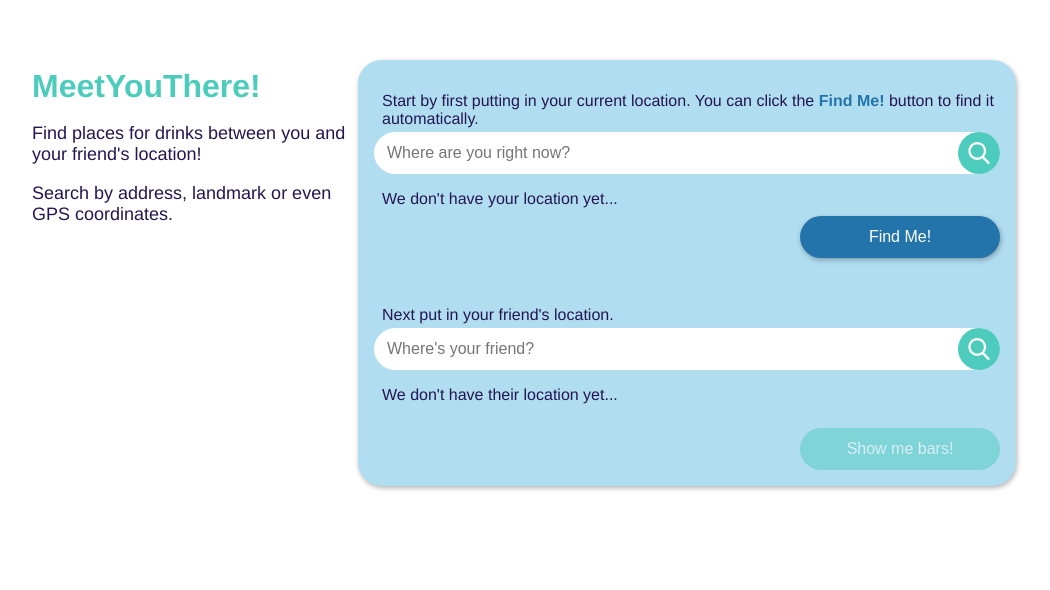
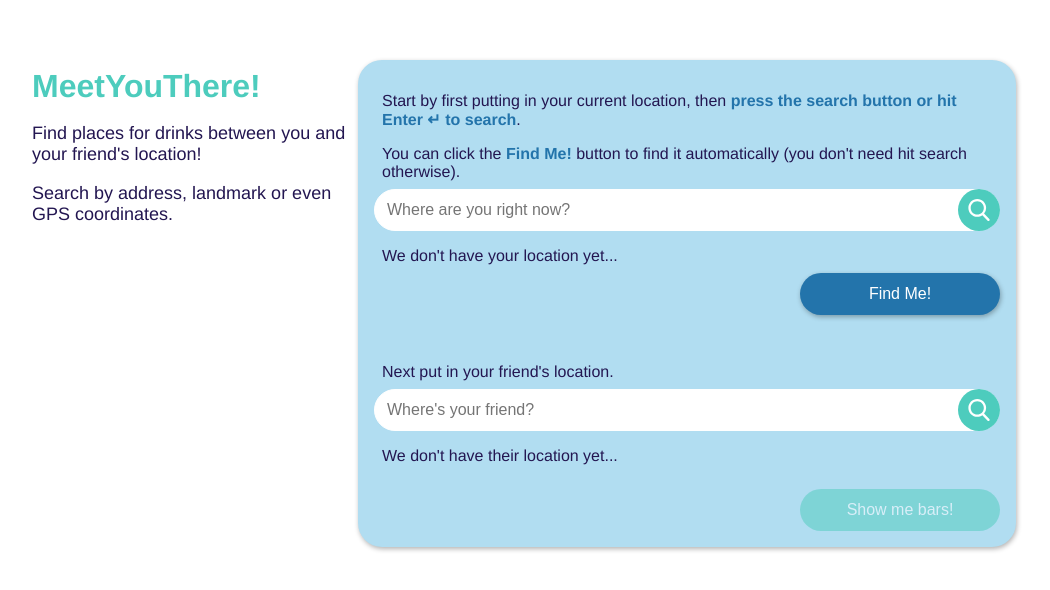
Before and after one commit to nichgalea/Meet-You-There, a Vue app: page / in a window 1280 px wide. Shown: the top 590 px of the page, without its empty margins (120-1170 px from the left). Built offline with nearby package versions, Linux system fonts and the light colour scheme.

Commit message:
Clarify instructions , change bottom margin

```diff
--- a/src/components/FriendsLocation.vue
+++ b/src/components/FriendsLocation.vue
@@ -94,7 +94,7 @@ export default class FriendsLocation extends Vue {
   font-weight: 500;
 
   p {
-    margin-bottom: 4px;
+    margin-bottom: 8px;
     padding-left: 8px;
   }
 
--- a/src/components/MyLocation.vue
+++ b/src/components/MyLocation.vue
@@ -1,10 +1,15 @@
 <template>
   <div class="my-location">
     <p>
-      Start by first putting in your current location. You can click the
+      Start by first putting in your current location, then
       <span
         class="emphasis"
-      >Find Me!</span> button to find it automatically.
+      >press the search button or hit Enter &crarr; to search</span>.
+    </p>
+
+    <p>
+      You can click the
+      <span class="emphasis">Find Me!</span> button to find it automatically (you don't need hit search otherwise).
     </p>
 
     <div class="input-section">
@@ -114,7 +119,7 @@ export default class MyLocation extends Vue {
   font-weight: 500;
 
   p {
-    margin-bottom: 4px;
+    margin-bottom: 8px;
     padding-left: 8px;
   }
 }
```
